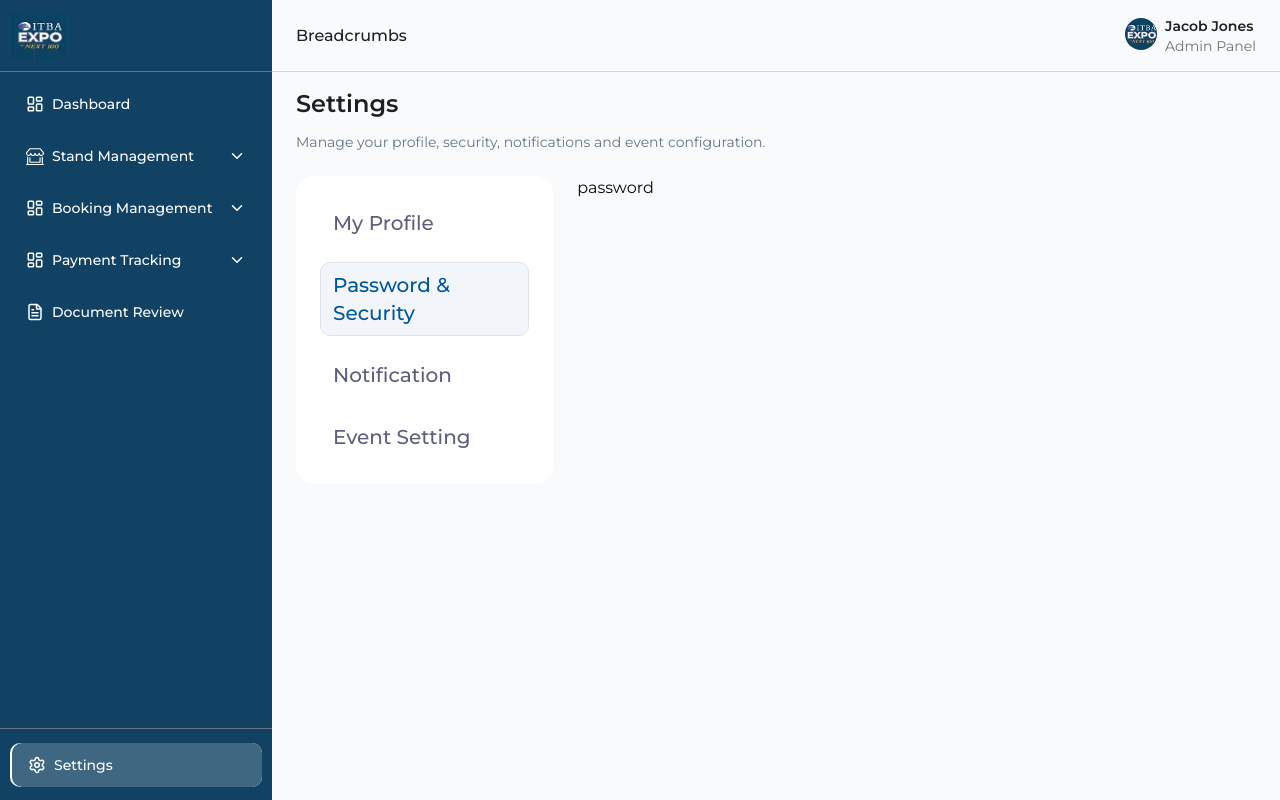
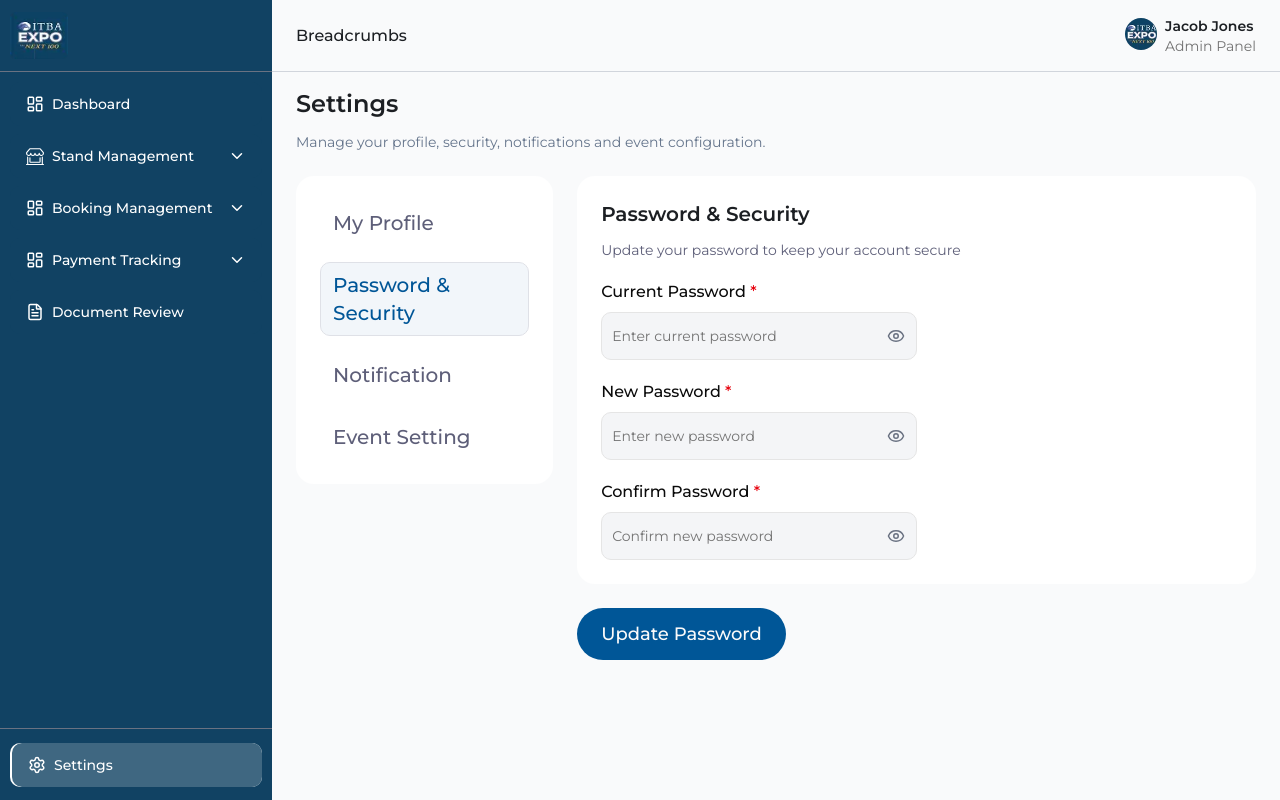
Before and after one commit to backbencherstudio/hanoijane01, a Next.js app: page /dashboard/settings/password-security in a window 1280 px wide. Built offline with nearby package versions, Linux system fonts and the light colour scheme.

Commit message:
notification page added

```diff
--- a/app/dashboard/settings/my-profile/page.tsx
+++ b/app/dashboard/settings/my-profile/page.tsx
@@ -111,7 +111,7 @@ const MyProfilePage = () => {
                     placeholder="Enter your email"
                     disabled={!isEditing}
                     className={`mt-2 ${
-                      !isEditing ? "!opacity-100 !cursor-text select-text" : ""
+                      !isEditing ? "opacity-100! cursor-text! select-text" : ""
                     }`}
                   />
                 )}
@@ -135,7 +135,7 @@ const MyProfilePage = () => {
                 render={({ field }) => (
                   <div
                     className={`relative mt-2 rounded-lg bg-[#F4F5F7] transition-colors ${
-                      !isEditing ? "!opacity-100" : ""
+                      !isEditing ? "opacity-100!" : ""
                     } ${
                       isEditing &&
                       "focus-within:border focus-within:border-gray-400 focus-within:ring-3 focus-within:ring-ring/50"
--- a/app/dashboard/settings/notification/page.tsx
+++ b/app/dashboard/settings/notification/page.tsx
@@ -1,11 +1,38 @@
-import React from 'react';
+"use client"
+import { Switch } from "@/components/ui/switch";
+import React, { useState } from "react";
 
 const NotificationPage = () => {
-    return (
-        <div>
-            Notification
+  const [isAllNotificationsEnabled, setIsAllNotificationsEnabled] = useState(false);
+
+  const handleSwitchChange = (checked: boolean) => {
+    setIsAllNotificationsEnabled(checked);
+    console.log("All Notifications:", checked);
+    // Here you would call your API later
+  };
+
+  return (
+    <div className="p-4 lg:p-6 rounded-2xl bg-white space-y-5">
+      <div className="xl:w-1/2 w-full">
+        <div className="w-full flex justify-between items-center gap-4">
+          <div className="flex-1">
+            <h4 className="font-semibold text-xl text-text-primary">
+              Get All Notifications
+            </h4>
+            <p className="mt-1 text-sm text-accent">
+              Receive all notifications about bookings, payments, and updates
+            </p>
+          </div>
+          <div className="shrink-0">
+            <Switch
+              checked={isAllNotificationsEnabled}
+              onCheckedChange={handleSwitchChange}
+            />
+          </div>
         </div>
-    );
+      </div>
+    </div>
+  );
 };
 
 export default NotificationPage;
--- a/app/dashboard/settings/password-security/page.tsx
+++ b/app/dashboard/settings/password-security/page.tsx
@@ -1,11 +1,175 @@
-import React from 'react';
+"use client";
+import { Button } from "@/components/ui/button";
+import { Input } from "@/components/ui/input";
+import { Eye, EyeOff } from "lucide-react";
+import React, { useState } from "react";
+import { useForm } from "react-hook-form";
+
+interface PasswordFormData {
+  currentPassword: string;
+  newPassword: string;
+  confirmPassword: string;
+}
 
 const PasswordAndSecurityPage = () => {
-    return (
-        <div>
-            password
-        </div>
-    );
+  const [showCurrentPassword, setShowCurrentPassword] = useState(false);
+  const [showNewPassword, setShowNewPassword] = useState(false);
+  const [showConfirmPassword, setShowConfirmPassword] = useState(false);
+
+  const {
+    register,
+    handleSubmit,
+    watch,
+    formState: { errors },
+    reset,
+  } = useForm<PasswordFormData>({
+    defaultValues: {
+      currentPassword: "",
+      newPassword: "",
+      confirmPassword: "",
+    },
+  });
+
+  const newPassword = watch("newPassword");
+
+  const onSubmit = (data: PasswordFormData) => {
+    console.log("Password Update Data:", {
+      currentPassword: data.currentPassword,
+      newPassword: data.newPassword,
+    });
+    // Here you would send data to your API
+    reset();
+  };
+
+  return (
+    <div>
+      <div className="rounded-2xl">
+        <form onSubmit={handleSubmit(onSubmit)}>
+          <div className="p-4 lg:p-6 rounded-2xl bg-white space-y-5">
+            <h2 className="text-xl font-semibold text-text-primary">
+              Password & Security
+            </h2>
+            <p className="text-sm text-accent -mt-2">
+              Update your password to keep your account secure
+            </p>
+
+            {/* Current Password */}
+            <div className="xl:w-1/2">
+              <label className="font-medium" htmlFor="currentPassword">
+                Current Password <span className="text-red-600">*</span>
+              </label>
+              <div className="relative mt-2">
+                <Input
+                  type={showCurrentPassword ? "text" : "password"}
+                  id="currentPassword"
+                  placeholder="Enter current password"
+                  className={`pr-10 ${
+                    errors.currentPassword ? "border-red-500" : ""
+                  }`}
+                  {...register("currentPassword", {
+                    required: "Current password is required",
+                    minLength: {
+                      value: 6,
+                      message: "Password must be at least 6 characters",
+                    },
+                  })}
+                />
+                <button
+                  type="button"
+                  onClick={() => setShowCurrentPassword(!showCurrentPassword)}
+                  className="absolute right-3 top-1/2 -translate-y-1/2 text-gray-500 hover:text-gray-700 cursor-pointer"
+                >
+                  {showCurrentPassword ? <EyeOff size={18} /> : <Eye size={18} />}
+                </button>
+              </div>
+              {errors.currentPassword && (
+                <p className="text-red-500 text-sm mt-1">
+                  {errors.currentPassword.message}
+                </p>
+              )}
+            </div>
+
+            {/* New Password */}
+            <div className="xl:w-1/2">
+              <label className="font-medium" htmlFor="newPassword">
+                New Password <span className="text-red-600">*</span>
+              </label>
+              <div className="relative mt-2">
+                <Input
+                  type={showNewPassword ? "text" : "password"}
+                  id="newPassword"
+                  placeholder="Enter new password"
+                  className={`pr-10 ${
+                    errors.newPassword ? "border-red-500" : ""
+                  }`}
+                  {...register("newPassword", {
+                    required: "New password is required",
+                    minLength: {
+                      value: 6,
+                      message: "Password must be at least 6 characters",
+                    },
+                  })}
+                />
+                <button
+                  type="button"
+                  onClick={() => setShowNewPassword(!showNewPassword)}
+                  className="absolute right-3 top-1/2 -translate-y-1/2 text-gray-500 hover:text-gray-700 cursor-pointer"
+                >
+                  {showNewPassword ? <EyeOff size={18} /> : <Eye size={18} />}
+                </button>
+              </div>
+              {errors.newPassword && (
+                <p className="text-red-500 text-sm mt-1">
+                  {errors.newPassword.message}
+                </p>
+              )}
+            </div>
+
+            {/* Confirm Password */}
+            <div className="xl:w-1/2">
+              <label className="font-medium" htmlFor="confirmPassword">
+                Confirm Password <span className="text-red-600">*</span>
+              </label>
+              <div className="relative mt-2">
+                <Input
+                  type={showConfirmPassword ? "text" : "password"}
+                  id="confirmPassword"
+                  placeholder="Confirm new password"
+                  className={`pr-10 ${
+                    errors.confirmPassword ? "border-red-500" : ""
+                  }`}
+                  {...register("confirmPassword", {
+                    required: "Please confirm your password",
+                    validate: (value) =>
+                      value === newPassword || "Passwords do not match",
+                  })}
+                />
+                <button
+                  type="button"
+                  onClick={() => setShowConfirmPassword(!showConfirmPassword)}
+                  className="absolute right-3 top-1/2 -translate-y-1/2 text-gray-500 hover:text-gray-700 cursor-pointer"
+                >
+                  {showConfirmPassword ? <EyeOff size={18} /> : <Eye size={18} />}
+                </button>
+              </div>
+              {errors.confirmPassword && (
+                <p className="text-red-500 text-sm mt-1">
+                  {errors.confirmPassword.message}
+                </p>
+              )}
+            </div>
+          </div>
+
+          {/* Action Buttons */}
+          <div className="mt-6 flex justify-end lg:justify-start">
+            <Button type="submit" className="px-6">
+              Update Password
+            </Button>
+          </div>
+        </form>
+      </div>
+    </div>
+  );
 };
 
 export default PasswordAndSecurityPage;
```
